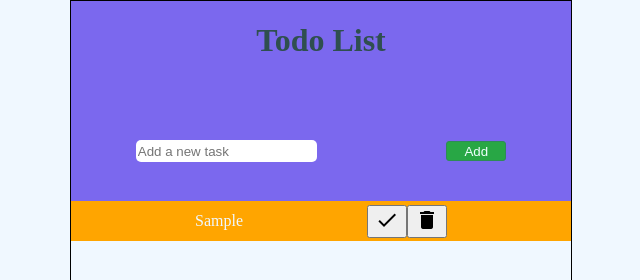
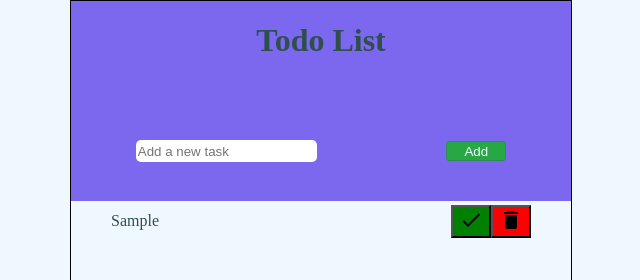
Before and after one commit to aluiscode/todolist, a plain HTML site: page index.html in a window 1280 px wide. Both pictures are taken after typing "Sample" into the empty fields and a click on the button "Add". Shown: the top 280 px of the page, without its empty margins (319-959 px from the left). Drawn offline with Linux system fonts and the light colour scheme.

Commit message:
Icons with color

```diff
--- a/index.js
+++ b/index.js
@@ -35,7 +35,7 @@ const addTask = (e) => {
   //Trash <button>
   const trashButton = document.createElement('button');
   trashButton.innerHTML = '<span class="material-icons">delete</span>';
-  trashButton.classList.add('list__actions--completed')
+  trashButton.classList.add('list__actions--deleted')
   buttonContainer.appendChild(trashButton);
 
   //append Buttons to div
@@ -43,7 +43,6 @@ const addTask = (e) => {
 
   //append to list
   todoList.appendChild(todoDiv);
-
 }
 
 //Events
--- a/styles.css
+++ b/styles.css
@@ -2,6 +2,7 @@ body{
   margin: 0;
   padding: 0;
   background-color: aliceblue;
+  color: darkslategray;
 }
 
 .todolist{
@@ -17,10 +18,6 @@ body{
   align-items: center;
   height: 100px;
   background-color: mediumslateblue;
-}
-
-.todolist__header h1{
-  color: darkslategray;
 }
 
 .todolist__addTask{
@@ -81,8 +78,16 @@ body{
 
 .list--item{
   list-style: none;
+  width: 60%;
 }
 
+.list__actions--completed{
+  background-color: green;
+}
+
+.list__actions--deleted{
+  background-color: red;
+}
 
 /* .list__menu li{
   display: flex;
@@ -98,7 +103,7 @@ body{
 }
 */
 
-.list:nth-child(2n+1){
+.list:nth-child(2n){
   background-color: orange;
-  color: aliceblue;
+  color: da;
 }
```
